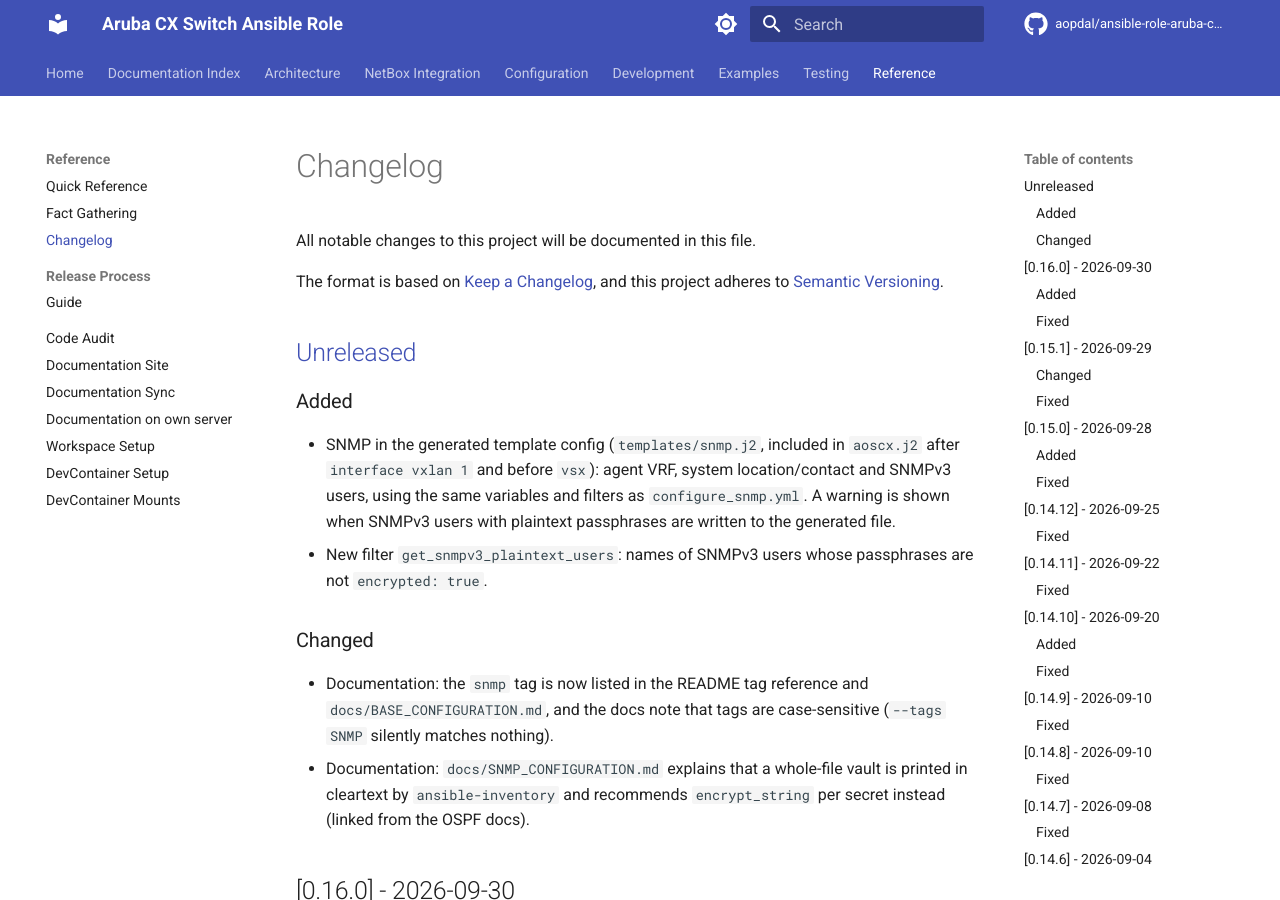
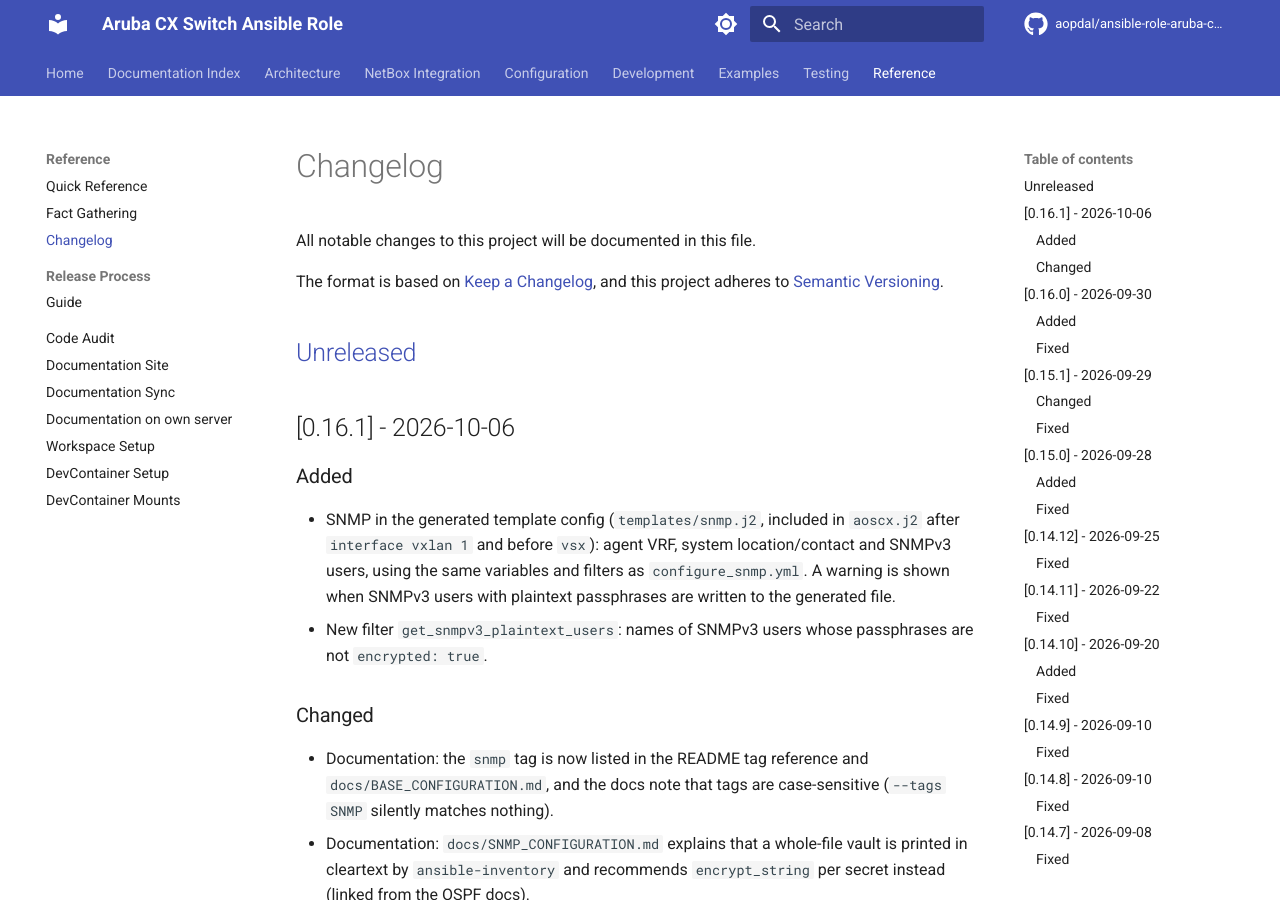
Before and after one commit to aopdal/ansible-role-aruba-cx-switch, an MkDocs documentation site: the page built from docs/CHANGELOG.md, in a window 1280 px wide and 900 px high. Built offline with MkDocs 1.6.1 and Material for MkDocs 9.7.7, drawn with Linux system fonts in a browser that asks for light colours; comment, search, counter and statistics services are not loaded; some of the changed lines change nothing that is shown.

Commit message:
chore: release version 0.16.1

```diff
--- a/CHANGELOG.md
+++ b/CHANGELOG.md
@@ -6,6 +6,27 @@ The format is based on [Keep a Changelog](https://keepachangelog.com/en/1.0.0/),
 and this project adheres to [Semantic Versioning](https://semver.org/spec/v2.0.0.html).
 
 ## [Unreleased]
+
+## [0.16.1] - 2026-10-06
+
+### Added
+
+- SNMP in the generated template config (`templates/snmp.j2`, included in
+  `aoscx.j2` after `interface vxlan 1` and before `vsx`): agent VRF,
+  system location/contact and SNMPv3 users, using the same variables and
+  filters as `configure_snmp.yml`. A warning is shown when SNMPv3 users with
+  plaintext passphrases are written to the generated file.
+- New filter `get_snmpv3_plaintext_users`: names of SNMPv3 users whose
+  passphrases are not `encrypted: true`.
+
+### Changed
+
+- Documentation: the `snmp` tag is now listed in the README tag reference
+  and `docs/BASE_CONFIGURATION.md`, and the docs note that tags are
+  case-sensitive (`--tags SNMP` silently matches nothing).
+- Documentation: `docs/SNMP_CONFIGURATION.md` explains that a whole-file
+  vault is printed in cleartext by `ansible-inventory` and recommends
+  `encrypt_string` per secret instead (linked from the OSPF docs).
 
 ## [0.16.0] - 2026-09-30
 
--- a/docs/CHANGELOG.md
+++ b/docs/CHANGELOG.md
@@ -6,6 +6,8 @@ The format is based on [Keep a Changelog](https://keepachangelog.com/en/1.0.0/),
 and this project adheres to [Semantic Versioning](https://semver.org/spec/v2.0.0.html).
 
 ## [Unreleased]
+
+## [0.16.1] - 2026-10-06
 
 ### Added
 
```
Also changed, not shown: 1 other file.
